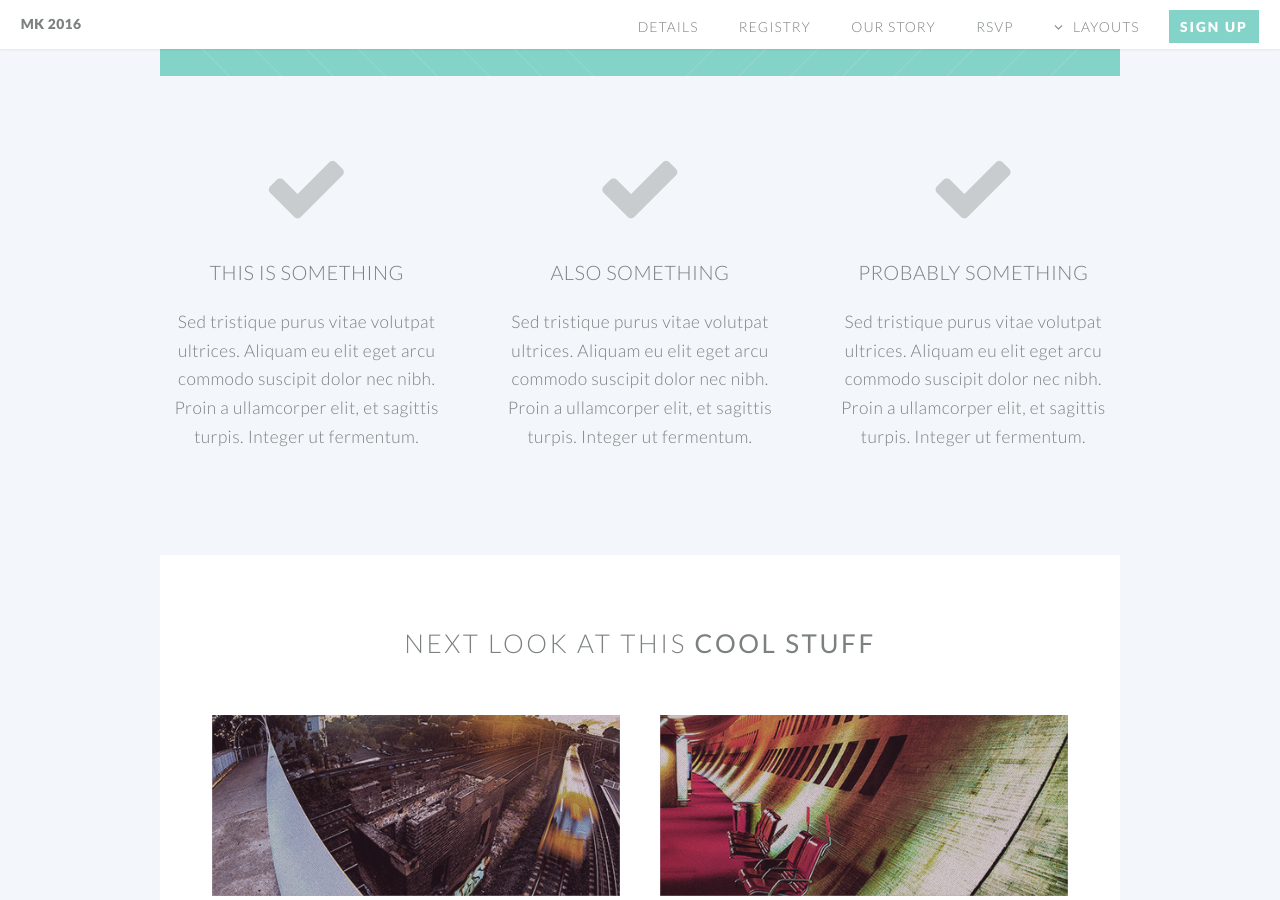
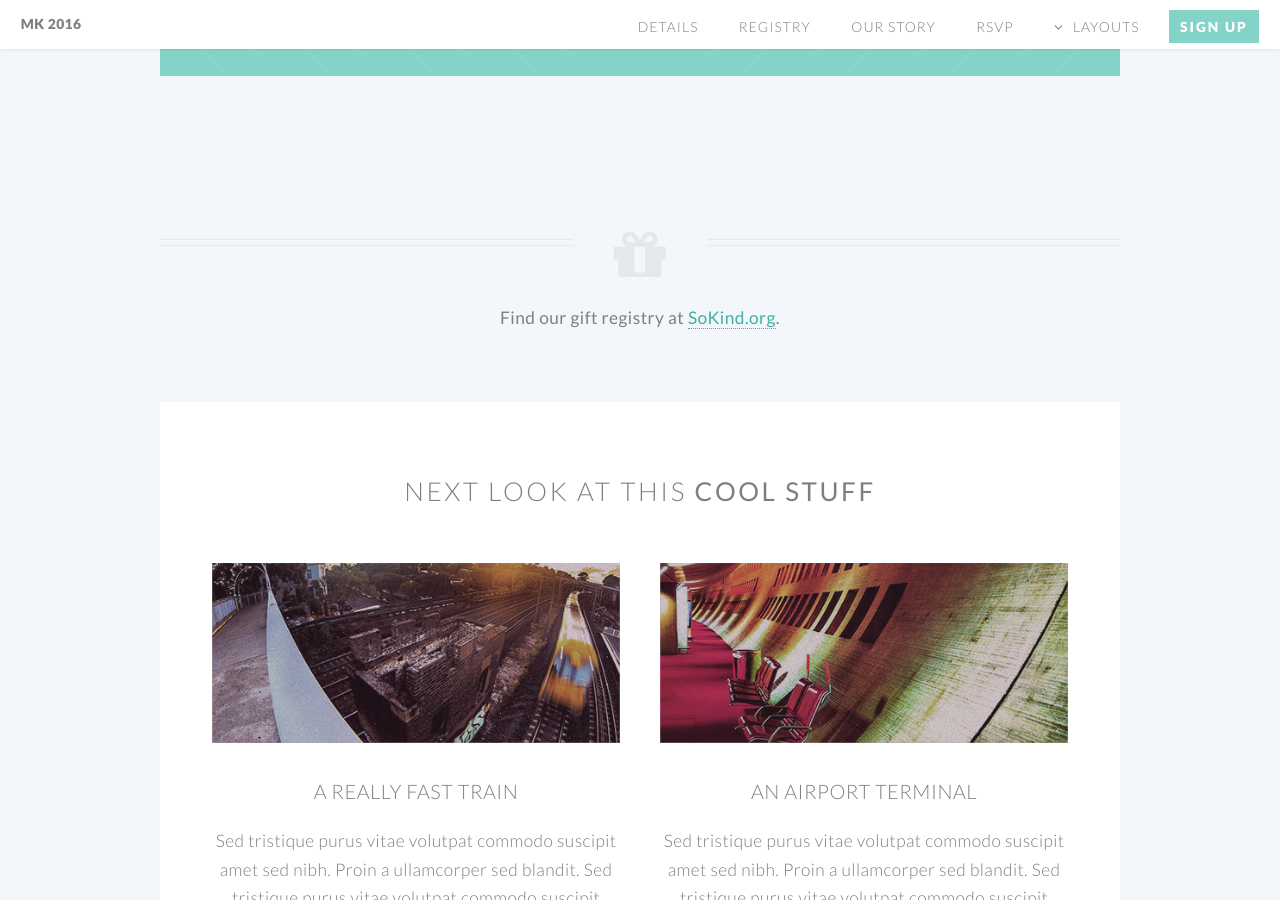
Before and after one commit to mbonsma/wedding, a Jekyll site: the page built from index.html, in a window 1280 px wide and 900 px high, scrolled down 1587 px. Built offline with Jekyll 4.4.1, drawn with Linux system fonts in a browser that asks for light colours.

Commit message:
updated registry section, removed three boxes

```diff
--- a/index.html
+++ b/index.html
@@ -14,8 +14,6 @@ layout: landing-page
 			</article>
 
 			<article id ="info">
-
-
 				<!-- One -->
 					<section class="wrapper style2 container special-alt">
 						<div class="row half">
@@ -48,47 +46,19 @@ layout: landing-page
 							</div>
 						</div>
 					</section>
-			</article>
+
+				<!-- Two -->
+				</article>
 
 				<article id ="registry">
-				<!-- Two -->
-					<section class="wrapper style1 container special">
-						<div class="row">
-							<div class="4u">
+					<p> <br /> </p>
 
-								<section>
-									<span class="icon featured fa-check"></span>
-									<header>
-										<h3>This is Something</h3>
-									</header>
-									<p>Sed tristique purus vitae volutpat ultrices. Aliquam eu elit eget arcu commodo suscipit dolor nec nibh. Proin a ullamcorper elit, et sagittis turpis. Integer ut fermentum.</p>
-								</section>
-
-							</div>
-							<div class="4u">
-
-								<section>
-									<span class="icon featured fa-check"></span>
-									<header>
-										<h3>Also Something</h3>
-									</header>
-									<p>Sed tristique purus vitae volutpat ultrices. Aliquam eu elit eget arcu commodo suscipit dolor nec nibh. Proin a ullamcorper elit, et sagittis turpis. Integer ut fermentum.</p>
-								</section>
-
-							</div>
-							<div class="4u">
-
-								<section>
-									<span class="icon featured fa-check"></span>
-									<header>
-										<h3>Probably Something</h3>
-									</header>
-									<p>Sed tristique purus vitae volutpat ultrices. Aliquam eu elit eget arcu commodo suscipit dolor nec nibh. Proin a ullamcorper elit, et sagittis turpis. Integer ut fermentum.</p>
-								</section>
-
-							</div>
-						</div>
-					</section>
+					<header class="special container">
+						<section>
+							<span class="icon featured fa-gift"></span>
+								<p><strong>Find our gift registry at <a href="http://www.sokindregistry.org/registry/7826">SoKind.org</a>.</strong></p>
+						</section>
+					</header>
 				</article>
 				<!-- Three -->
 					<section class="wrapper style3 container special">
```
